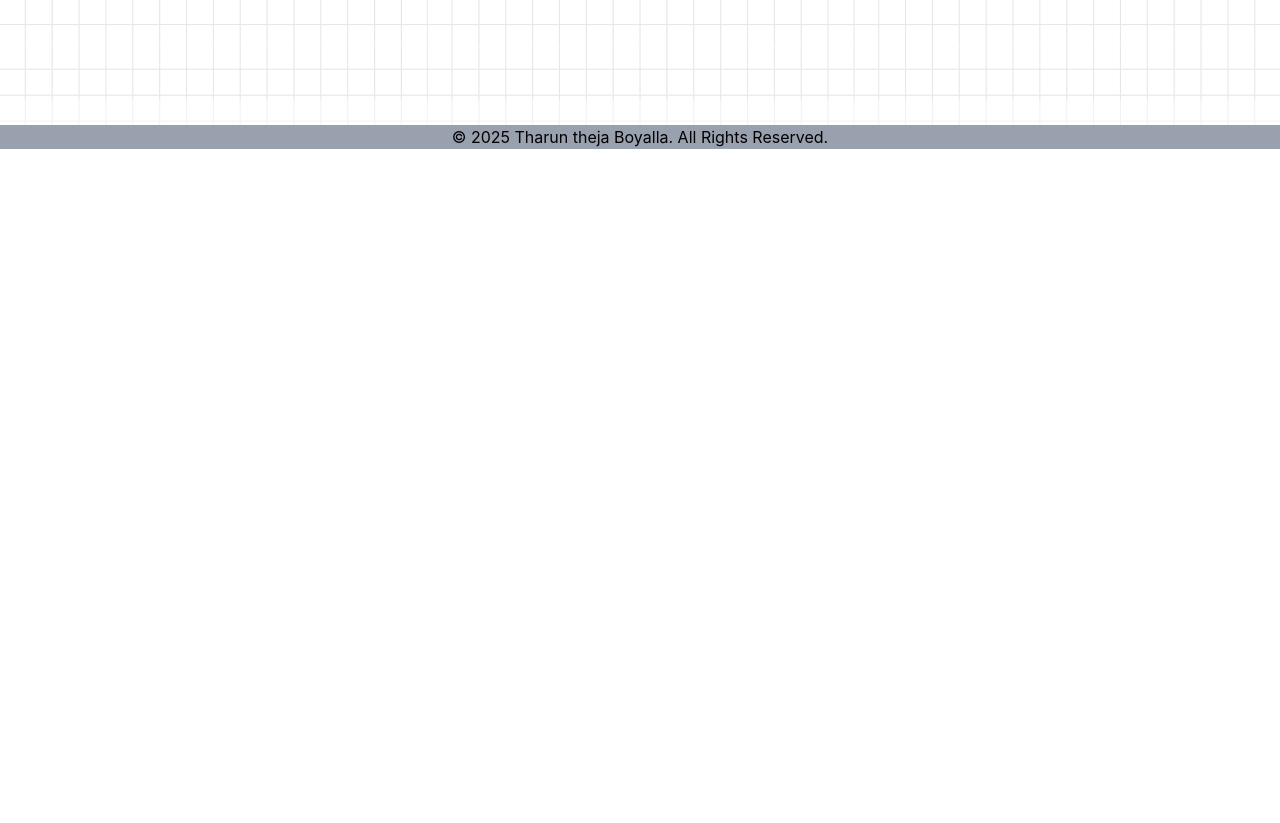
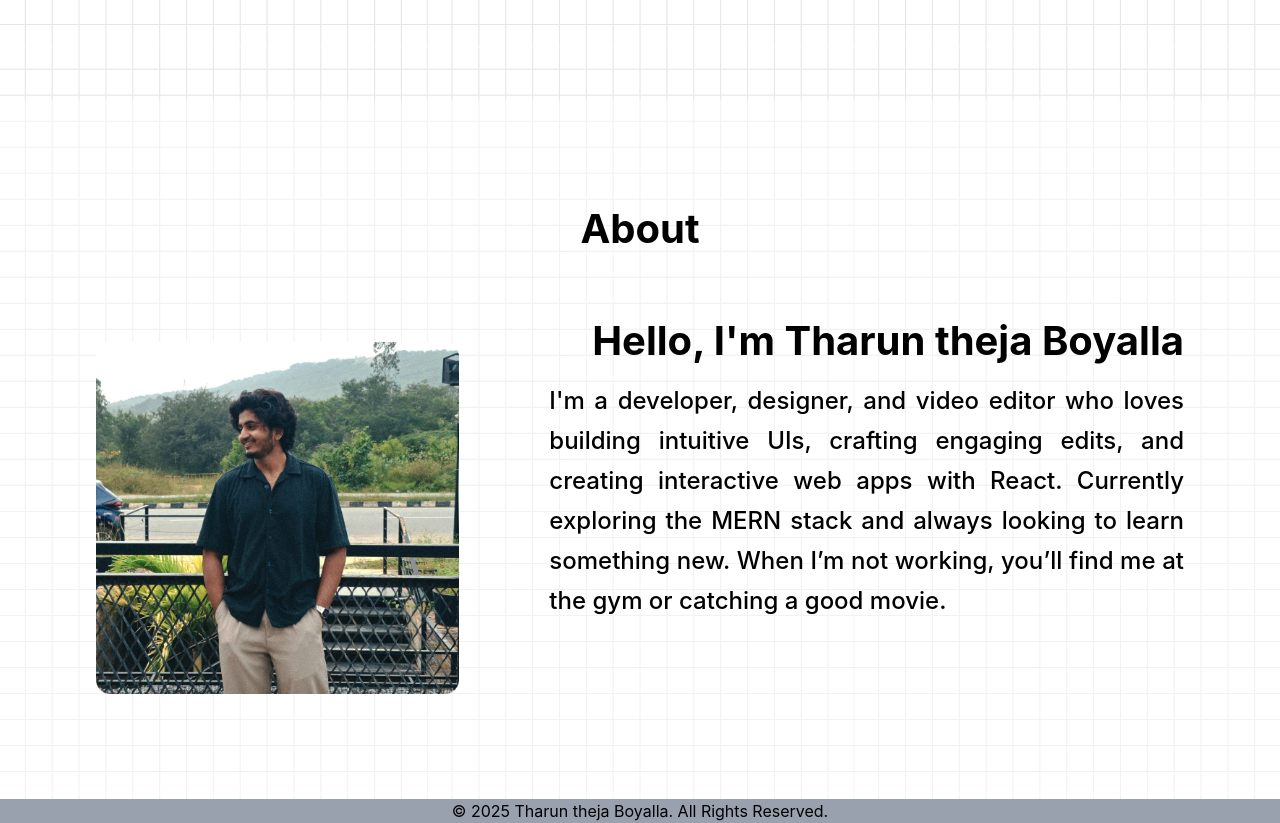
Before and after one commit to TharunthejaB/React-Portfolio, a React (Vite) app in the folder portfolio/: page / in a window 1280 px wide. Shown: the part 700-1523 px from the top of the page. Before the commit the page ends 849 px from the top, so only its background shows below. Built offline with nearby package versions, Linux system fonts and the light colour scheme.

Commit message:
#12 About Responseive

```diff
--- a/portfolio/src/About.jsx
+++ b/portfolio/src/About.jsx
@@ -1,29 +1,41 @@
-import React from 'react'
+import React from "react";
+import Heading from "./Heading";
+import Content from "./Content";
 
 function About() {
   return (
-    <section className='w-full h-full py-20 flex flex-col justify-center items-center gap-16'>
-        <div>
-            <h2>About</h2>
+    <section className="w-full h-full py-20 flex flex-col justify-center items-center gap-16">
+      <div>
+        <Heading>About</Heading>
+      </div>
+      <div className="flex flex-col sm:flex-row justify-between w-full items-center gap-4.5">
+        <div className="xl:w-4/12 h-full">
+          <img
+            src="/src/assets/T2.png"
+            alt=""
+            className="w-full h-full object-cover"
+          />
         </div>
-        <div className='flex justify-between w-full items-center'>
-            <div className='xl:w-4/12 h-full'>
-                <img src="/src/assets/T2.png" alt="" className='w-full h-full object-cover' />
-            </div>
-            <div className='w-7/12 flex flex-col justify-between xl:gap-4.5 items-end'>
-                <div className='flex flex-col items-end gap-4.5'>
-                        <h2>Hello, I'm Tharun theja Boyalla</h2>
-                        <p className='text-justify'>I'm a developer, designer, and video editor who loves building intuitive UIs, crafting engaging edits, and creating interactive web apps with React. Currently exploring the MERN stack and always looking to learn something new. When I’m not working, you’ll find me at the gym or catching a good movie.</p>
-                </div>
-                <div className='flex gap-5'>
-                    <div className='rounded-full w-20 h-20'></div>
-                    <div className='rounded-full w-20 h-20'></div>
-                    <div className='rounded-full w-20 h-20'></div>
-                </div>
-            </div>
+        <div className="w-full sm:w-7/12 flex flex-col justify-between xl:gap-4.5 items-center sm:items-end">
+          <div className="flex flex-col items-center sm:items-end gap-4">
+            <Heading>Hello, I'm Tharun theja Boyalla</Heading>
+            <Content className="text-justify">
+              I'm a developer, designer, and video editor who loves building
+              intuitive UIs, crafting engaging edits, and creating interactive
+              web apps with React. Currently exploring the MERN stack and always
+              looking to learn something new. When I’m not working, you’ll find
+              me at the gym or catching a good movie.
+            </Content>
+          </div>
+          <div className="flex gap-5">
+            <div className="rounded-full w-20 h-20"></div>
+            <div className="rounded-full w-20 h-20"></div>
+            <div className="rounded-full w-20 h-20"></div>
+          </div>
         </div>
+      </div>
     </section>
-  )
+  );
 }
 
-export default About
+export default About;
--- a/portfolio/src/App.jsx
+++ b/portfolio/src/App.jsx
@@ -80,8 +80,8 @@ function App() {
       <div className="relative px-5 xl:px-24 sm:px-10 w-full">
         <Navbar />
         <Herosection />
-        {/* <About />
-        <Skills skillsData={skills} />
+        <About />
+        {/* <Skills skillsData={skills} />
         <Projects projectsData={projects} />
         <Experience experienceData={experience} />
         <Contact />
--- a/portfolio/src/Content.jsx
+++ b/portfolio/src/Content.jsx
@@ -3,7 +3,7 @@ import React from "react";
 const Content = ({ children, className = "", ...props }) => {
   return (
     <p
-      className={`font-medium text-base lg:text-xl xl:text-2xl ${className}`}
+      className={`font-medium lg:leading-8 xl:leading-10 text-base lg:text-xl xl:text-2xl ${className}`}
       {...props}
     >
       {children}
```
